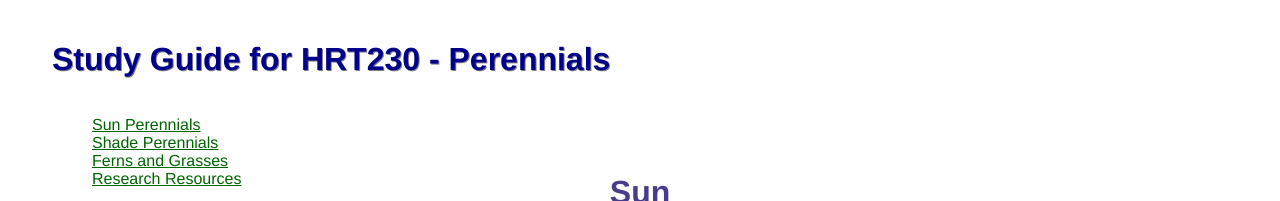
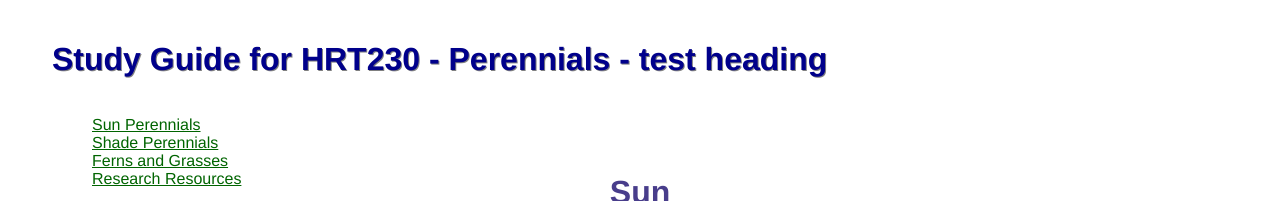
Before and after one commit to lizdes/HRTWeb.github.io, a plain HTML site: page HRT230/index.html in a window 1280 px wide. Shown: the top 201 px of the page. Drawn offline with Linux system fonts and the light colour scheme.

Commit message:
commit with cmd-enter

```diff
--- a/HRT230/index.html
+++ b/HRT230/index.html
@@ -12,7 +12,7 @@
 <body>
   <div class="wrapper">
     <header class="header">
-      <h1 class="MainHeading">Study Guide for HRT230 - Perennials </h1>
+      <h1 class="MainHeading">Study Guide for HRT230 - Perennials - test heading</h1>
     </header>
     <main>
       <article class="introduction">
```
